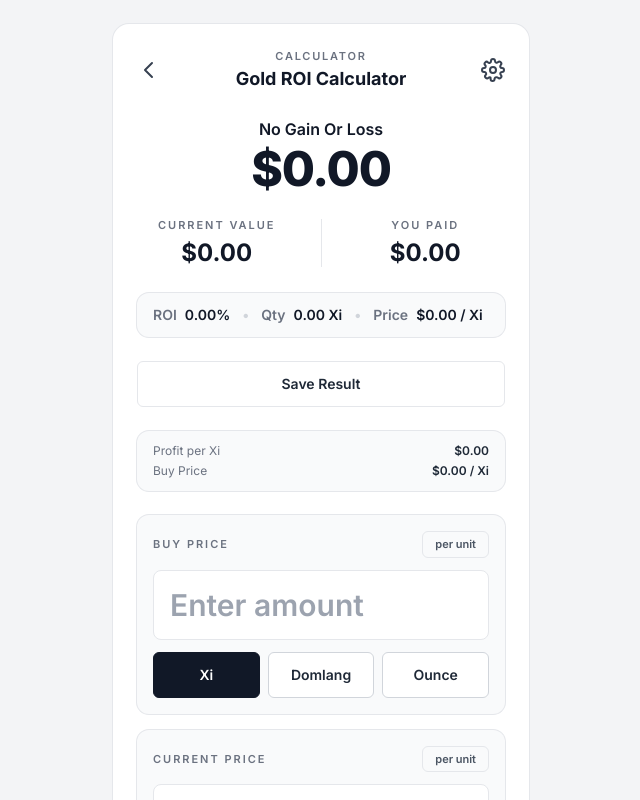
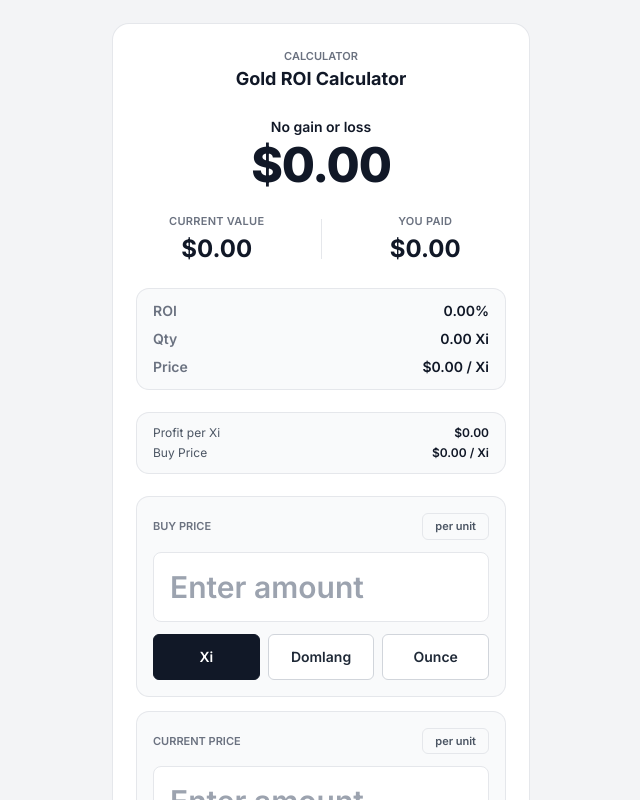
Before and after one commit to Dashsyy/xau-roi-calculator, a React (Vite) app: page / in a window 1280 px wide. Shown: the top 800 px of the page, without its empty margins (319-959 px from the left). Built offline with nearby package versions, Linux system fonts and the light colour scheme.

Commit message:
update - some adjustment on the ui

```diff
--- a/src/App.tsx
+++ b/src/App.tsx
@@ -60,39 +60,12 @@ const App = () => {
       <div className="mx-auto flex min-h-screen max-w-md items-start justify-center px-4 py-6">
         <div className="flex w-full flex-col gap-6 rounded-2xl bg-white p-6 ring-1 ring-gray-200">
           <header className="flex items-center justify-between">
-            <button type="button" className="text-gray-700" aria-label="Back">
-              <svg
-                xmlns="http://www.w3.org/2000/svg"
-                viewBox="0 0 24 24"
-                fill="none"
-                stroke="currentColor"
-                strokeWidth="2"
-                className="h-6 w-6"
-              >
-                <path strokeLinecap="round" strokeLinejoin="round" d="M15 19l-7-7 7-7" />
-              </svg>
-            </button>
+            <div></div>
             <div className="text-center">
-              <p className="text-[11px] font-semibold uppercase tracking-[0.16em] text-gray-500">{t('common.app_label')}</p>
+              <p className="text-[11px] font-semibold uppercase text-gray-500">{t('common.app_label')}</p>
               <h1 className="text-lg font-bold text-gray-900">{t('common.app_title')}</h1>
             </div>
-            <button type="button" className="text-gray-700" aria-label="Settings">
-              <svg
-                xmlns="http://www.w3.org/2000/svg"
-                viewBox="0 0 24 24"
-                fill="none"
-                stroke="currentColor"
-                strokeWidth="2"
-                className="h-6 w-6"
-              >
-                <circle cx="12" cy="12" r="3" />
-                <path
-                  strokeLinecap="round"
-                  strokeLinejoin="round"
-                  d="M19.4 15a1.65 1.65 0 00.33 1.82l.06.06a2 2 0 01-2.83 2.83l-.06-.06a1.65 1.65 0 00-1.82-.33 1.65 1.65 0 00-1.51 1V21a2 2 0 01-4 0v-.09A1.65 1.65 0 009.4 19.4a1.65 1.65 0 00-1.82.33l-.06.06a2 2 0 01-2.83-2.83l.06-.06a1.65 1.65 0 00.33-1.82 1.65 1.65 0 00-1.51-1H3a2 2 0 010-4h.09a1.65 1.65 0 001.51-1 1.65 1.65 0 00-.33-1.82l-.06-.06a2 2 0 012.83-2.83l.06.06a1.65 1.65 0 001.82.33H9a1.65 1.65 0 001-1.51V3a2 2 0 014 0v.09a1.65 1.65 0 001 1.51 1.65 1.65 0 001.82-.33l.06-.06a2 2 0 012.83 2.83l-.06.06a1.65 1.65 0 00-.33 1.82V9a1.65 1.65 0 001.51 1H21a2 2 0 010 4h-.09a1.65 1.65 0 00-1.51 1z"
-                />
-              </svg>
-            </button>
+            <div></div>
           </header>
 
           <ResultCard
--- a/src/components/PriceInput.tsx
+++ b/src/components/PriceInput.tsx
@@ -32,7 +32,7 @@ const PriceInput = ({ title, value, unit, onValueChange, onUnitChange }: PriceIn
   return (
     <div className="w-full rounded-xl bg-gray-50 px-4 py-4 ring-1 ring-gray-200">
       <div className="mb-3 flex items-center justify-between">
-        <p className="text-[11px] font-semibold uppercase tracking-[0.18em] text-gray-500">{title}</p>
+        <p className="text-[11px] font-semibold uppercase text-gray-500">{title}</p>
         <span className="rounded-md border border-gray-200 px-3 py-1 text-[11px] font-semibold text-gray-600">{t('common.per_unit')}</span>
       </div>
       <div className="space-y-3">
--- a/src/components/QuantityInput.tsx
+++ b/src/components/QuantityInput.tsx
@@ -31,7 +31,7 @@ const QuantityInput = ({ title, value, unit, onValueChange, onUnitChange }: Quan
   return (
     <div className="w-full rounded-xl bg-gray-50 px-4 py-4 ring-1 ring-gray-200">
       <div className="mb-3 flex items-center justify-between">
-        <p className="text-[11px] font-semibold uppercase tracking-[0.18em] text-gray-500">{title}</p>
+        <p className="text-[11px] font-semibold uppercase text-gray-500">{title}</p>
       </div>
       <div className="space-y-3">
         <input
--- a/src/components/ResultCard.tsx
+++ b/src/components/ResultCard.tsx
@@ -1,5 +1,5 @@
-import { formatNumber } from '../utils/goldConversion';
-import { useLanguage } from '../i18n/LanguageContext';
+import { formatNumber } from "../utils/goldConversion";
+import { useLanguage } from "../i18n/LanguageContext";
 
 type ResultCardProps = {
   buyXi: number;
@@ -23,65 +23,105 @@ const ResultCard = ({
   totalProfit,
 }: ResultCardProps) => {
   const { t } = useLanguage();
+
   const isGain = totalProfit > 0;
   const isLoss = totalProfit < 0;
-  const statusLabel = isGain ? t('common.you_gain') : isLoss ? t('common.you_lose') : t('common.break_even');
-  const heroColor = isGain ? 'text-emerald-600' : isLoss ? 'text-red-600' : 'text-gray-900';
+
+  const statusLabel = isGain
+    ? t("common.you_gain")
+    : isLoss
+    ? t("common.you_lose")
+    : t("common.break_even");
+
+  const heroColor = isGain
+    ? "text-emerald-600"
+    : isLoss
+    ? "text-red-600"
+    : "text-gray-900";
 
   return (
     <section className="space-y-6">
+      {/* Hero */}
       <div className="text-center">
-        <p className={`text-base font-semibold capitalize ${heroColor}`}>{statusLabel}</p>
-        <p className={`mt-1 text-5xl font-extrabold tracking-tight ${heroColor}`}>${formatNumber(totalProfit)}</p>
+        <p className={`text-sm font-semibold ${heroColor}`}>{statusLabel}</p>
+        <p
+          className={`mt-1 text-5xl font-extrabold tracking-tight ${heroColor}`}
+        >
+          ${formatNumber(totalProfit)}
+        </p>
       </div>
 
-      <div className="flex items-stretch justify-center gap-6 text-center text-gray-900">
+      {/* Current vs Paid */}
+      <div className="flex items-center justify-center gap-6 text-center">
         <div className="flex flex-1 flex-col items-center">
-          <p className="text-[11px] font-semibold uppercase tracking-[0.18em] text-gray-500">{t('common.current_value')}</p>
-          <p className="mt-1 text-2xl font-bold">${formatNumber(totalCurrentValue)}</p>
+          <p className="text-[11px] font-semibold uppercase tracking-wide text-gray-500">
+            {t("common.current_value")}
+          </p>
+          <p className="mt-1 text-2xl font-bold text-gray-900">
+            ${formatNumber(totalCurrentValue)}
+          </p>
         </div>
-        <div className="h-12 w-px self-center bg-gray-200" aria-hidden />
+
+        <div className="h-10 w-px bg-gray-200" aria-hidden />
+
         <div className="flex flex-1 flex-col items-center">
-          <p className="text-[11px] font-semibold uppercase tracking-[0.18em] text-gray-500">{t('common.you_paid')}</p>
-          <p className="mt-1 text-2xl font-bold">${formatNumber(totalBuyValue)}</p>
+          <p className="text-[11px] font-semibold uppercase tracking-wide text-gray-500">
+            {t("common.you_paid")}
+          </p>
+          <p className="mt-1 text-2xl font-bold text-gray-900">
+            ${formatNumber(totalBuyValue)}
+          </p>
         </div>
       </div>
 
-      <div className="flex items-center gap-3 whitespace-nowrap rounded-xl bg-gray-50 px-4 py-3 text-sm font-semibold text-gray-700 ring-1 ring-gray-200">
-        <div className="flex items-center gap-2 whitespace-nowrap">
-          <span className="text-gray-500">{t('common.roi')}</span>
-          <span className={isGain ? 'text-emerald-600' : isLoss ? 'text-red-600' : 'text-gray-900'}>
-            {isGain ? '+' : ''}
-            {formatNumber(roiPercentage)}%
-          </span>
-        </div>
-        <span className="text-gray-300" aria-hidden>•</span>
-        <div className="flex items-center gap-2 whitespace-nowrap">
-          <span className="text-gray-500">{t('common.quantity_short')}</span>
-          <span className="text-gray-900">{formatNumber(quantityXi)} {t('common.unit_xi_short')}</span>
-        </div>
-        <span className="text-gray-300" aria-hidden>•</span>
-        <div className="flex items-center gap-2 whitespace-nowrap">
-          <span className="text-gray-500">{t('common.price_label')}</span>
-          <span className="text-gray-900">${formatNumber(currentXi)} / {t('common.unit_xi_short')}</span>
+      {/* Stats section – vertical columns (stacked rows) */}
+      <div className="rounded-xl bg-gray-50 px-4 py-3 ring-1 ring-gray-200">
+        <div className="space-y-2 text-sm font-semibold text-gray-700">
+          <div className="flex items-center justify-between">
+            <span className="text-gray-500">{t("common.roi")}</span>
+            <span
+              className={
+                isGain
+                  ? "text-emerald-600"
+                  : isLoss
+                  ? "text-red-600"
+                  : "text-gray-900"
+              }
+            >
+              {isGain ? "+" : ""}
+              {formatNumber(roiPercentage)}%
+            </span>
+          </div>
+
+          <div className="flex items-center justify-between">
+            <span className="text-gray-500">{t("common.quantity_short")}</span>
+            <span className="text-gray-900">
+              {formatNumber(quantityXi)} {t("common.unit_xi_short")}
+            </span>
+          </div>
+
+          <div className="flex items-center justify-between">
+            <span className="text-gray-500">{t("common.price_label")}</span>
+            <span className="text-gray-900">
+              ${formatNumber(currentXi)} / {t("common.unit_xi_short")}
+            </span>
+          </div>
         </div>
       </div>
 
-      <button
-        type="button"
-        className="w-full rounded-md border border-gray-200 px-4 py-3 text-sm font-semibold text-gray-800 transition hover:bg-gray-50"
-      >
-        {t('common.save_result')}
-      </button>
-
-      <div className="rounded-xl bg-gray-50 px-4 py-3 text-xs text-gray-500 ring-1 ring-gray-200">
-        <div className="flex items-center justify-between">
-          <span>{t('common.profit_per_xi')}</span>
-          <span className="font-semibold text-gray-800">${formatNumber(profitPerXi)}</span>
+      {/* Footer details */}
+      <div className="rounded-xl bg-gray-50 px-4 py-3 text-xs ring-1 ring-gray-200">
+        <div className="flex items-center justify-between text-gray-600">
+          <span>{t("common.profit_per_xi")}</span>
+          <span className="font-semibold text-gray-900">
+            ${formatNumber(profitPerXi)}
+          </span>
         </div>
-        <div className="mt-1 flex items-center justify-between">
-          <span>{t('common.buy_price_label')}</span>
-          <span className="font-semibold text-gray-800">${formatNumber(buyXi)} / {t('common.unit_xi_short')}</span>
+        <div className="mt-1 flex items-center justify-between text-gray-600">
+          <span>{t("common.buy_price_label")}</span>
+          <span className="font-semibold text-gray-900">
+            ${formatNumber(buyXi)} / {t("common.unit_xi_short")}
+          </span>
         </div>
       </div>
     </section>
```
